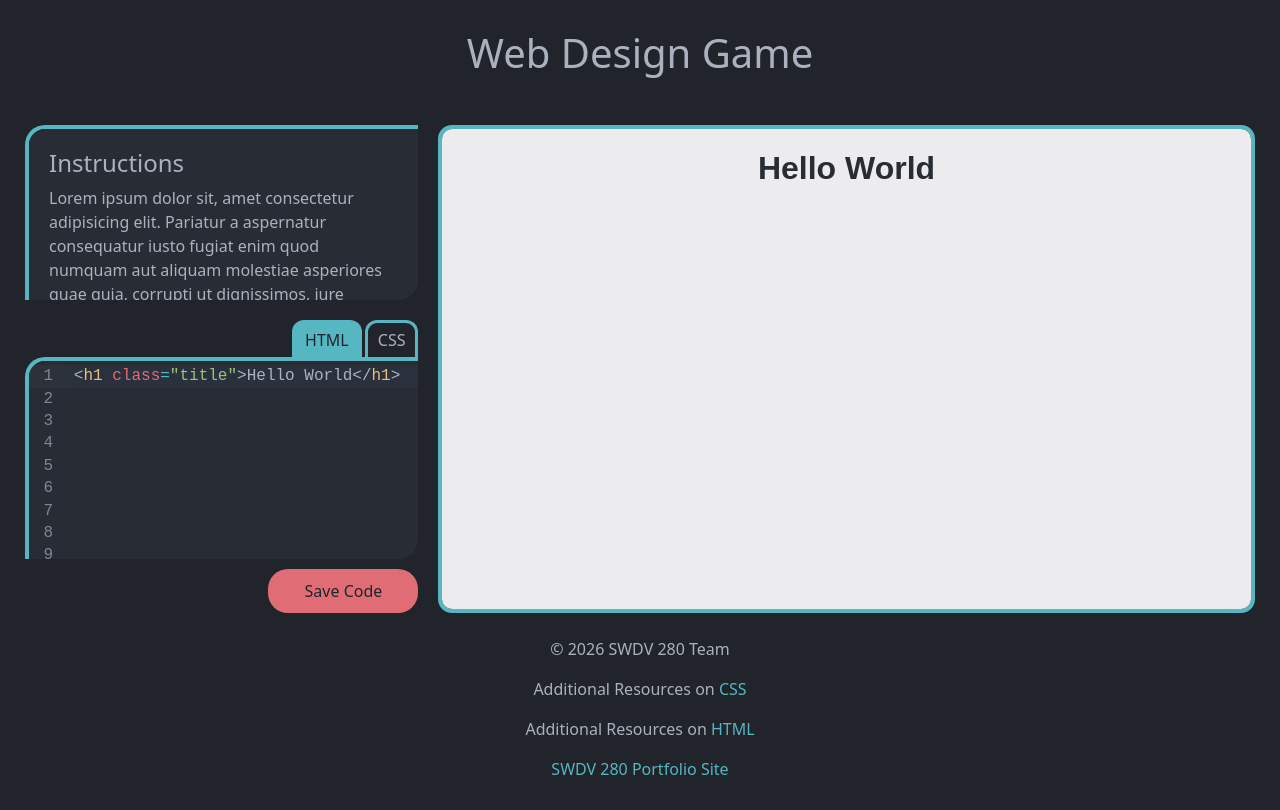
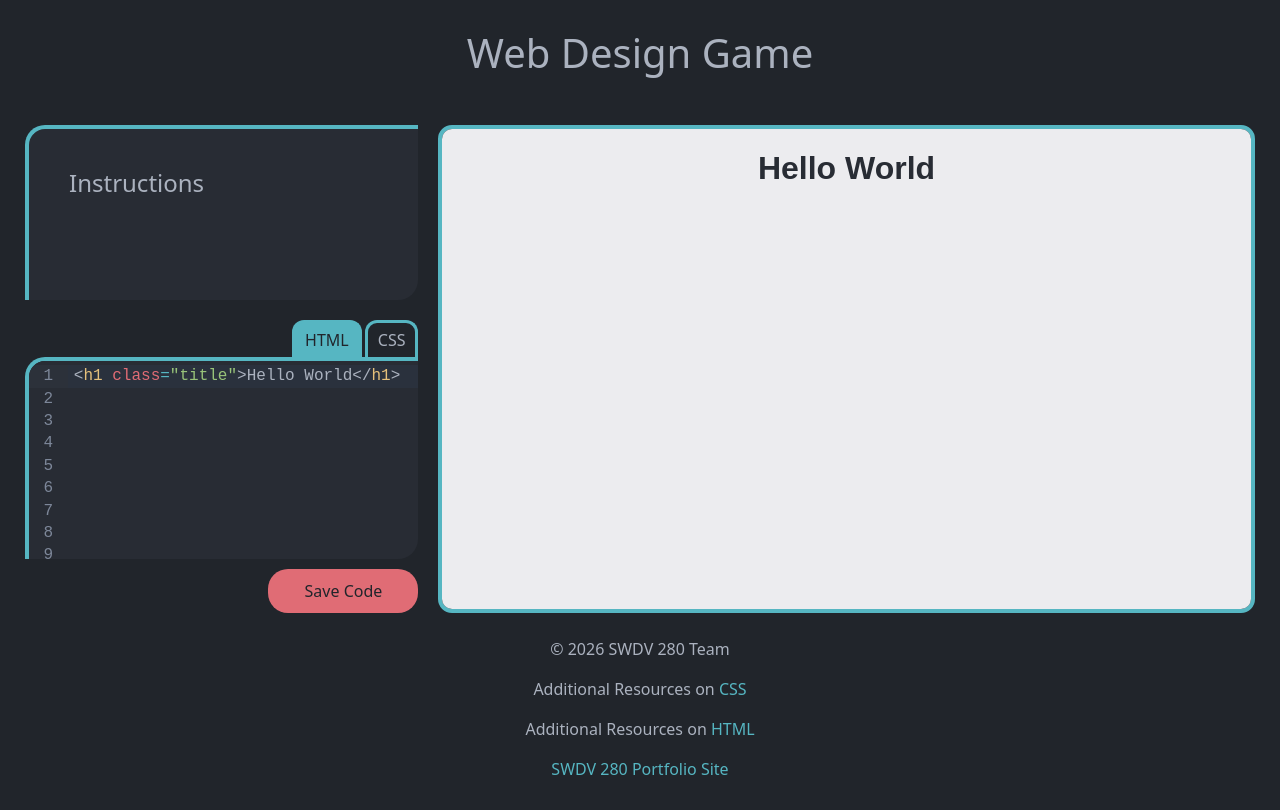
Before and after one commit to DevinneLeigh/Web-Design-Game, a Vue app: page / in a window 1280 px wide. Built offline with nearby package versions, Linux system fonts and the light colour scheme.

Commit message:
Game Instructions - Update1

```diff
--- a/src/components/GameInstructions.vue
+++ b/src/components/GameInstructions.vue
@@ -1,5 +1,43 @@
 <template>
-<h2>Instructions</h2>
-<p>Lorem ipsum dolor sit, amet consectetur adipisicing elit. Pariatur a aspernatur consequatur iusto fugiat enim quod numquam aut aliquam molestiae asperiores quae quia, corrupti ut dignissimos, iure beatae. Exercitationem, nihil.</p>
+  <div class="instructions">
+    <h2>Instructions</h2>
 
+    <p>
+      Create a <strong>jumbotron hero section</strong> that highlights a main message on the page.
+    </p>
+
+    <p><strong>Follow these steps:</strong></p>
+
+    <ol>
+      <li>
+        In the HTML editor, create a container element with the class
+        <code>jumbotron</code>.
+      </li>
+
+      <li>
+        Inside this container, add an <code>h1</code> heading with the text
+        <strong>"Welcome to My Website"</strong>.
+      </li>
+
+      <li>
+        Below the heading, add a paragraph <code>(p)</code> with the text
+        <strong>"Learn web design by completing challenges."</strong>.
+      </li>
+    </ol>
+
+    <p><strong>Now style the section using CSS:</strong></p>
+
+    <ul>
+      <li>Select the <code>.jumbotron</code> class.</li>
+      <li>Add <code>padding</code> so there is space inside the container.</li>
+      <li>Give the section a <code>background-color</code> so it stands out.</li>
+      <li>Use <code>text-align</code> to center the content.</li>
+      <li>Increase the font size of the heading.</li>
+    </ul>
+
+    <p>
+      When finished, the page should display a large centered hero section with
+      a heading and supporting text.
+    </p>
+  </div>
 </template>
```
